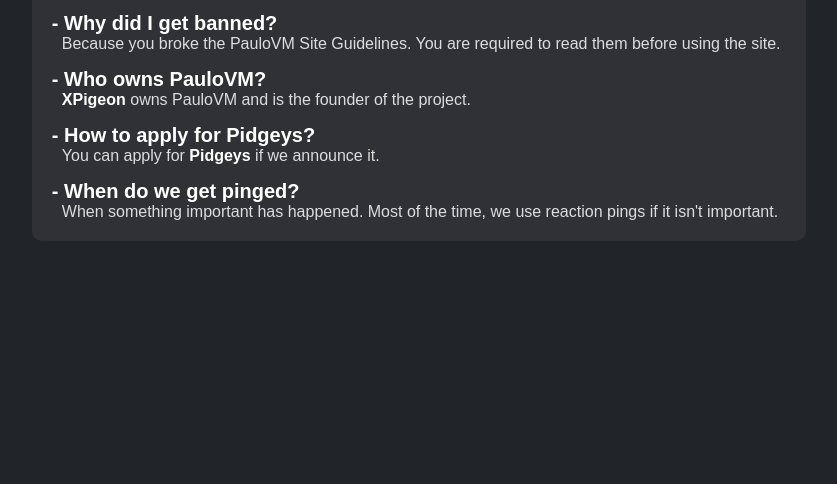
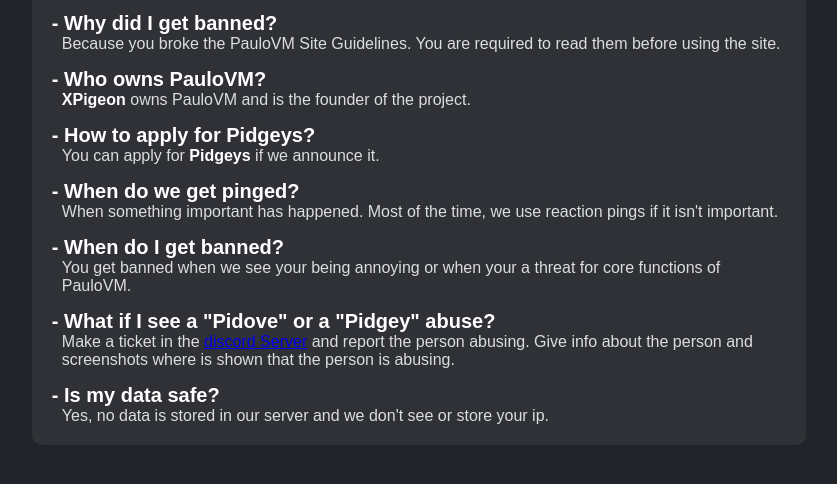
Before and after one commit to neils1108/paulovm-faq, a plain HTML site: page index.html in a window 1280 px wide. Shown: the part 170-654 px from the top of the page, without its empty margins (221-1058 px from the left). Drawn offline with Linux system fonts and the light colour scheme.

Commit message:
Update index.html

```diff
--- a/index.html
+++ b/index.html
@@ -61,6 +61,15 @@
         <div class="question">- When do we get pinged?</div>
         <div class="answer">When something important has happened. Most of the time, we use reaction pings if it isn't important.</div>
 
+        <div class="question">- When do I get banned?</div>
+        <div class="answer">You get banned when we see your being annoying or when your a threat for core functions of PauloVM.</div>
+
+        <div class="question">- What if I see a "Pidove" or a "Pidgey" abuse?</div>
+        <div class="answer">Make a ticket in the <a href="https://discord.gg/kDpxybfZTE">discord Server</a> and report the person abusing. Give info about the person and screenshots where is shown that the person is abusing.</div>
+
+        <div class="question">- Is my data safe?</div>
+        <div class="answer">Yes, no data is stored in our server and we don't see or store your ip.</div>
+
     </div>
 
 </body>
```
